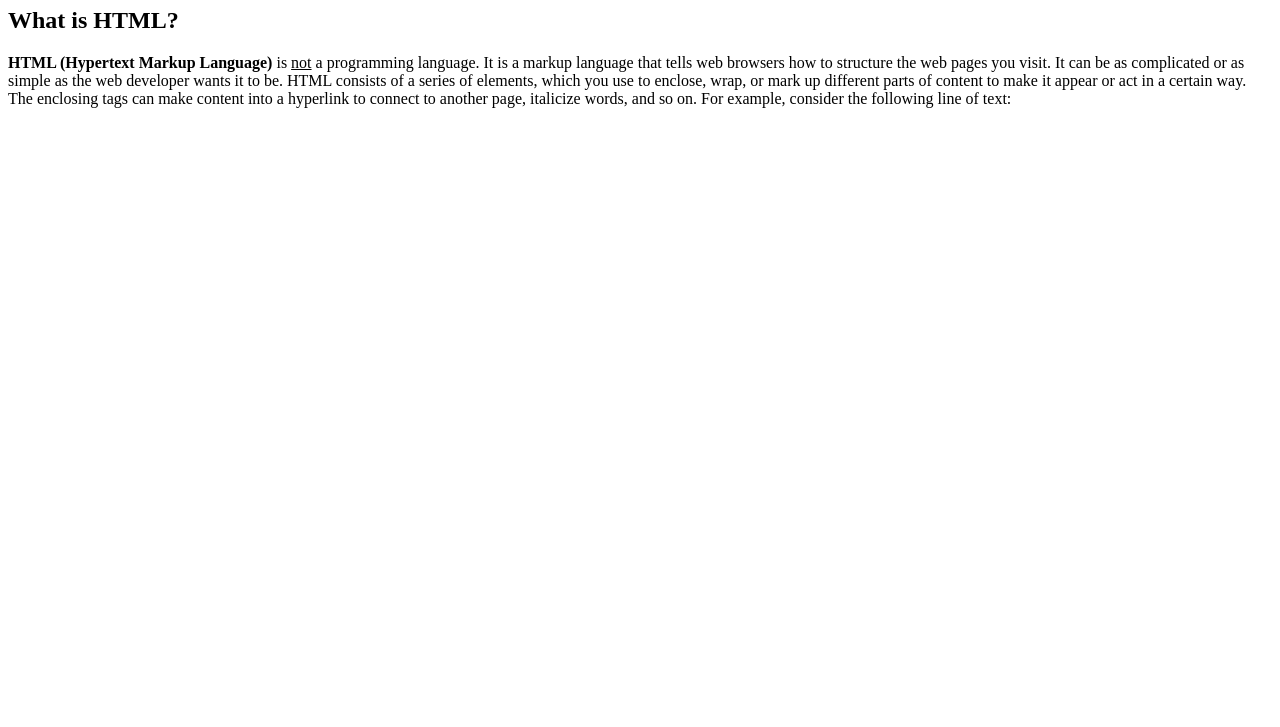
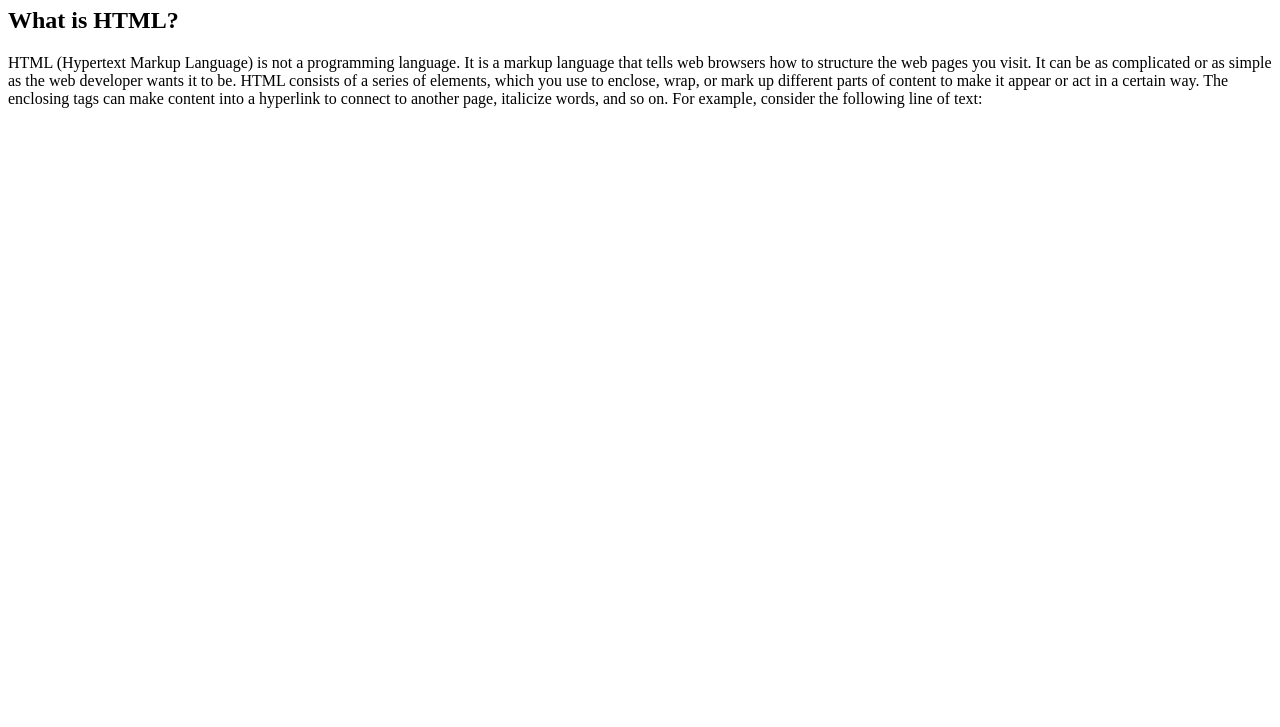
Before and after one commit to Garry-02/1620lab1, a plain HTML site: page Index.html in a window 1280 px wide. Shown: the part 73-800 px from the top of the page. Drawn offline with Linux system fonts and the light colour scheme.

Commit message:
Update Index.html

```diff
--- a/Index.html
+++ b/Index.html
@@ -8,7 +8,7 @@
 <body>
     <h1>Intro to Web Development </h1>
     <h2>What is HTML?</h2>
-    <P><b>HTML (Hypertext Markup Language)</b> is <u>not</u> a programming language.
+    <P> HTML (Hypertext Markup Language) is not a programming language.
         It is a markup language that tells web browsers how to structure the
         web pages you visit. It can be as complicated or as simple as the web
         developer wants it to be. HTML consists of a series of elements, which
```
